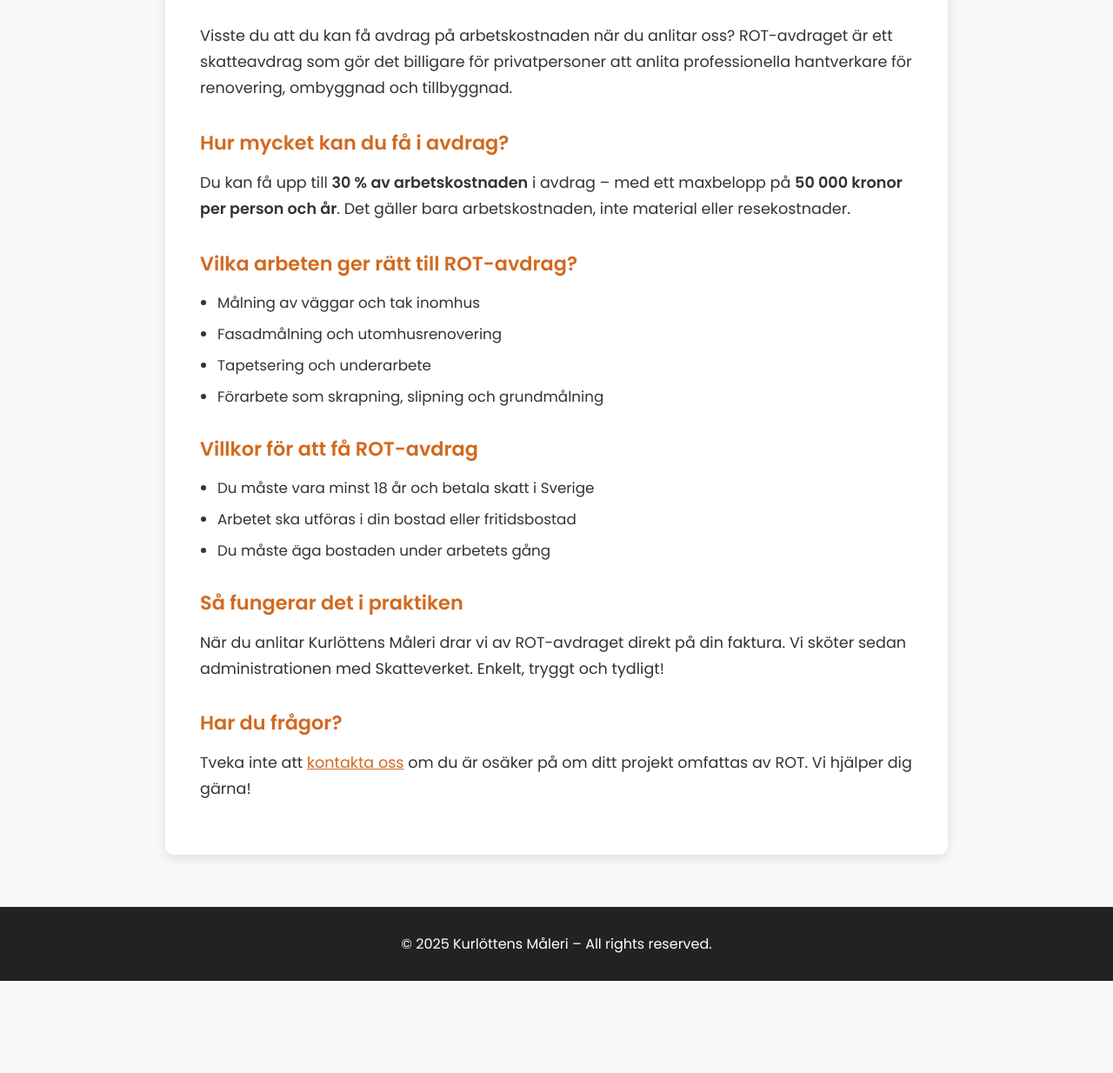
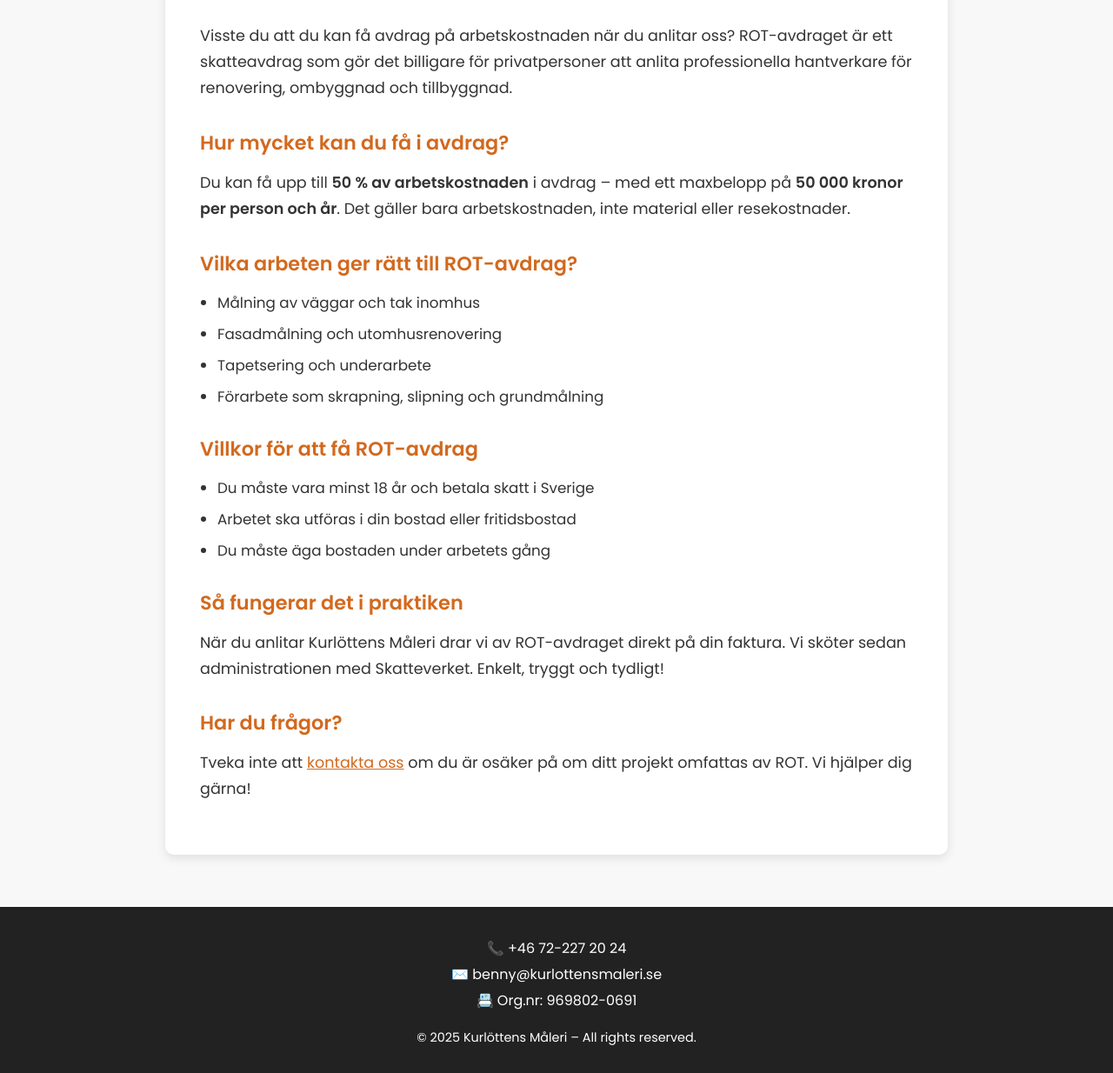
Before and after one commit to LemonViper/kurlottensmaleri, a plain HTML site: page rot-avdrag.html in a window 1280 px wide. Shown: the part 259-1493 px from the top of the page at 87% size. Before the commit the page ends 1387 px from the top, so only its background shows below. Drawn offline with Linux system fonts and the light colour scheme.

Commit message:
Lade till kontaktuppgifter i footern och uppdaterade ROT-avdraget

```diff
--- a/rot-avdrag.html
+++ b/rot-avdrag.html
@@ -115,7 +115,7 @@
 
     <h3>Hur mycket kan du få i avdrag?</h3>
     <p>
-      Du kan få upp till <strong>30 % av arbetskostnaden</strong> i avdrag – med ett maxbelopp på <strong>50 000 kronor per person och år</strong>.
+      Du kan få upp till <strong>50 % av arbetskostnaden</strong> i avdrag – med ett maxbelopp på <strong>50 000 kronor per person och år</strong>.
       Det gäller bara arbetskostnaden, inte material eller resekostnader.
     </p>
 
@@ -145,9 +145,17 @@
     </p>
   </section>
 
-  <footer>
-    <p>&copy; 2025 Kurlöttens Måleri – All rights reserved.</p>
+  <footer style="background-color: #222; color: white; padding: 30px 10px;">
+    <div style="display: flex; flex-direction: column; align-items: center; text-align: center;">
+      <div style="margin-bottom: 15px;">
+        <p style="margin: 5px 0;">📞 +46 72-227 20 24</p>
+        <p style="margin: 5px 0;">✉️ benny@kurlottensmaleri.se</p>
+        <p style="margin: 5px 0;">📇 Org.nr: 969802-0691</p>
+      </div>
+      <p style="font-size: 0.9em;">&copy; 2025 Kurlöttens Måleri – All rights reserved.</p>
+    </div>
   </footer>
+
 
 </body>
 </html>
```
Also changed, not shown: index.html (+9 -2 lines), kontakt.html (+10 -2 lines), om-oss.html (+10 -2 lines), tjanster.html (+10 -2 lines).
